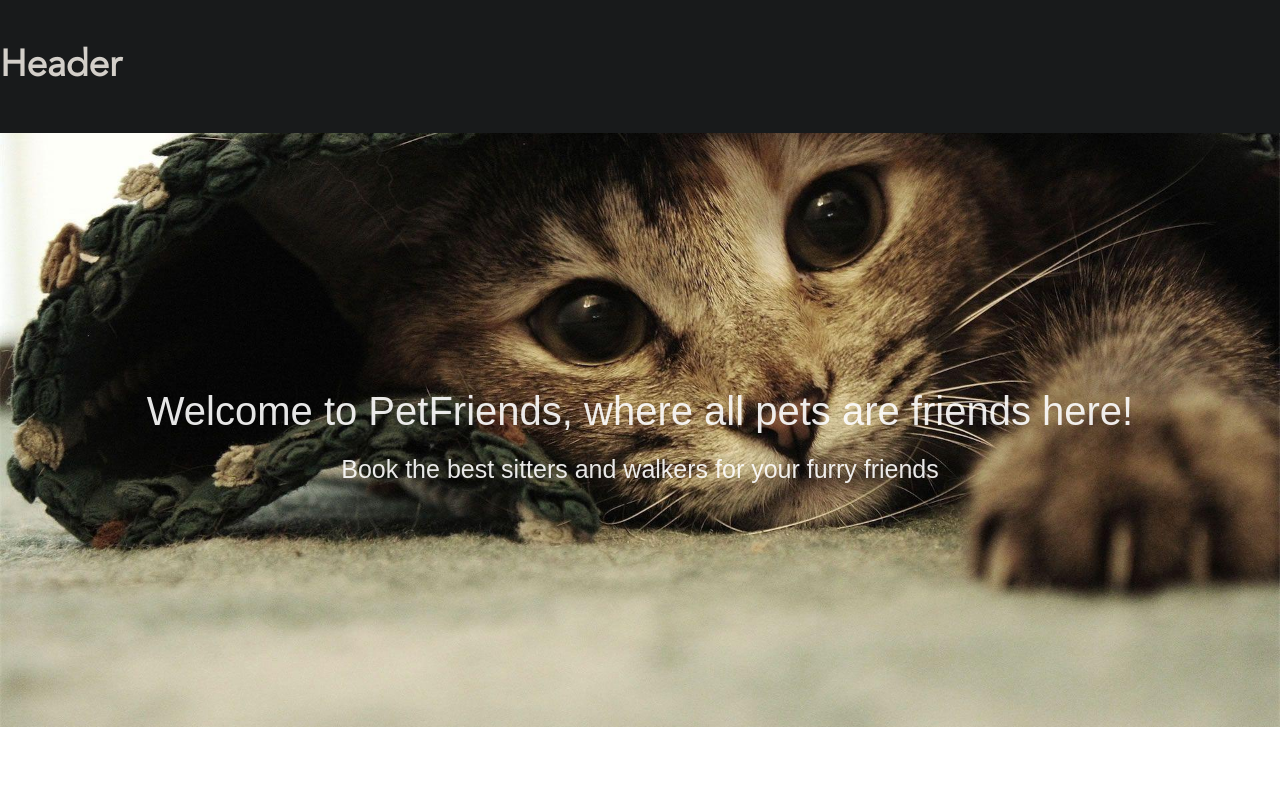
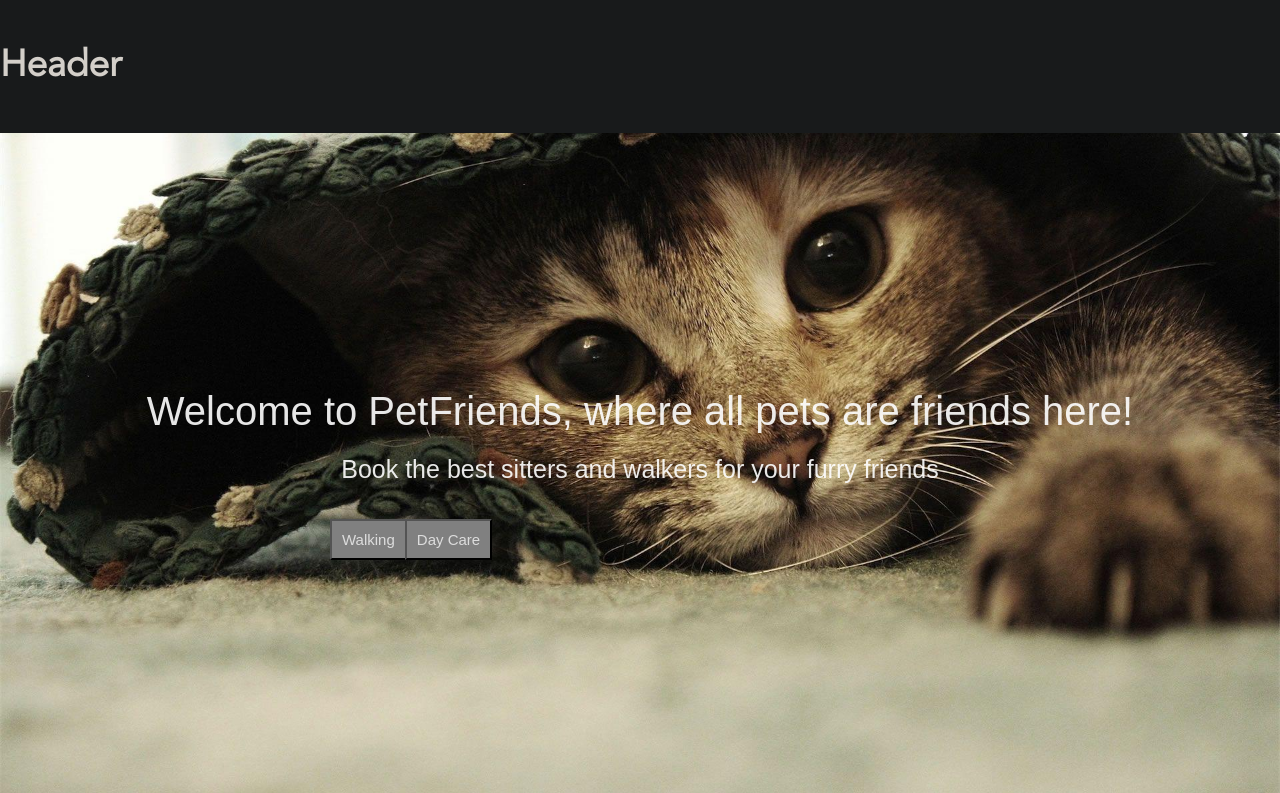
Before and after one commit to T0M1X/pets, a React (Create React App) app: page / in a window 1280 px wide. Shown: the top 793 px of the page. Built offline with nearby package versions, Linux system fonts and the light colour scheme.

Commit message:
started adding buttons, working on css

```diff
--- a/src/App.js
+++ b/src/App.js
@@ -1,26 +1,25 @@
 import Header from "./components/Header";
 import Footer from "./components/Footer";
-import {Container} from "./components/styles/Container.styled"
-import { ThemeProvider } from 'styled-components'
-import GlobalStyles from './components/styles/Global'
-import { BrowserRouter as Router, Route, Routes } from 'react-router-dom';
-import MainPageWrapper from './components/styles/MainPage.styled'
-import pawPrint from './images/pawPrint.png'
-import housePrint from './images/housePrint.png'
-import rainbowPrint from './images/rainbowPrint.png'
-import petCat from './images/petCat.png'
-import petDog from './images/dogHappy.jpeg' // put images in pub
-import petCat2 from './images/petCat2.jpeg'
-
+import { Container } from "./components/styles/Container.styled";
+import { ThemeProvider } from "styled-components";
+import GlobalStyles from "./components/styles/Global";
+import { BrowserRouter as Router, Route, Routes } from "react-router-dom";
+import MainPageWrapper from "./components/styles/MainPage.styled";
+import pawPrint from "./images/pawPrint.png";
+import housePrint from "./images/housePrint.png";
+import rainbowPrint from "./images/rainbowPrint.png";
+import petCat from "./images/petCat.png";
+import petDog from "./images/dogHappy.jpeg"; // put images in pub
+import petCat2 from "./images/petCat2.jpeg";
 
 const theme = {
   colors: {
-    header: 'rgb(24,26,27)',
-    body: 'rgb(200,200,200)',
-    footer: 'rgb(24,26,27)',
+    header: "rgb(24,26,27)",
+    body: "rgb(200,200,200)",
+    footer: "rgb(24,26,27)",
   },
-  mobile: '768px',
-}
+  mobile: "768px",
+};
 
 function App() {
   return (
@@ -37,48 +36,66 @@ function App() {
                   <Container>
                     <div>
                       {/* get buttons to link to page */}
-                  <p className='blankText'>l</p>
-                  <p className='blankText'>l</p>
-                  <p className='blankText'>l</p>
-                  <p className='blankText'>l</p>
-                  <p className='blankText'>l</p>
-                  <p className='openingText'>Welcome to PetFriends, where all pets are friends here!</p>
-                  <p className='underlyingText'>Book the best sitters and walkers for your furry friends</p>
-                  <p className='blankText'>l</p>
-                  <p className='blankText'>l</p>
-                  <p className='blankText'>l</p>
-                  <p className='blankText'>l</p>
-                  <p className='blankText'>l</p>
+                      <p className="blankText">l</p>
+                      <p className="blankText">l</p>
+                      <p className="blankText">l</p>
+                      <p className="blankText">l</p>
+                      <p className="blankText">l</p>
+                      <p className="openingText">
+                        Welcome to PetFriends, where all pets are friends here!
+                      </p>
+                      <p className="underlyingText">
+                        Book the best sitters and walkers for your furry friends
+                      </p>
+                      {/*buttons will go here*/}
+                      <div className="button-group">
+                        <button>Walking</button>
+                        <button>Day Care</button>
+                      </div>
+                      <p className="blankText">l</p>
+                      <p className="blankText">l</p>
+                      <p className="blankText">l</p>
+                      <p className="blankText">l</p>
+                      <p className="blankText">l</p>
                     </div>
                   </Container>
                   <MainPageWrapper>
-
-                <h2 className='infoTitle'>Services for every pet</h2>
-                <div className='grid'>
-                  <img className='petCat' src={petCat} ></img>
-                  <img className='petDog' src={petDog} ></img>
+                    <h2 className="infoTitle">Services for every pet</h2>
+                    <div className="grid">
+                      <img className="petCat" src={petCat}></img>
+                      <img className="petDog" src={petDog}></img>
                       <p>Here are some of our satisfied customers!</p>
                     </div>
-                 <div className='infoDivs'>
-                  <img className = 'pawImg' src={pawPrint}></img>
+                    <div className="infoDivs">
+                      <img className="pawImg" src={pawPrint}></img>
                       <h4>Walking</h4>
-                  <p>We will walk your pet near your area or where ever you feel like! Perfect for your pet to stretch its legs, or wings; whatever they would like.</p>
+                      <p>
+                        We will walk your pet near your area or where ever you
+                        feel like! Perfect for your pet to stretch its legs, or
+                        wings; whatever they would like.
+                      </p>
                     </div>
-                <div className='infoDivs'>
-                    <img className = 'houseImg' src={housePrint}></img>
+                    <div className="infoDivs">
+                      <img className="houseImg" src={housePrint}></img>
                       <h4>Drop-in</h4>
-                    <p>Your pet visits your sitter's home to take care, play, feed and have fun with them! </p>
+                      <p>
+                        Your pet visits your sitter's home to take care, play,
+                        feed and have fun with them!{" "}
+                      </p>
                     </div>
-                <div className='infoDivs'>
-                  <img className = 'rainbowImg' src={rainbowPrint}></img>
+                    <div className="infoDivs">
+                      <img className="rainbowImg" src={rainbowPrint}></img>
                       <h4>Day Care</h4>
-                  <p>Your sitter takes care of your pets and home, giving your furry friends all the attention and love they need without leaving the home.</p>
+                      <p>
+                        Your sitter takes care of your pets and home, giving
+                        your furry friends all the attention and love they need
+                        without leaving the home.
+                      </p>
                     </div>
-
                   </MainPageWrapper>
-
                 </>
-            }/>
+              }
+            />
           </Routes>
           <Footer />
         </>
--- a/src/components/styles/Container.styled.js
+++ b/src/components/styles/Container.styled.js
@@ -1,13 +1,12 @@
-import styled from 'styled-components';
+import styled from "styled-components";
 
 export const Container = styled.div`
-
   background-image: url(cats.jpg);
   background-position: center;
   background-repeat: no-repeat;
-    background-size: cover!important;
+  background-size: cover !important;
 
-    p{
+  p {
     padding: 10px;
   }
 
@@ -15,18 +14,45 @@ export const Container = styled.div`
     opacity: 0;
   }
 
-    .openingText{
+  .openingText {
     text-align: center;
     color: white;
-        font-size:40px;
-
+    font-size: 40px;
   }
 
-    .underlyingText{
+  .underlyingText {
     text-align: center;
     color: white;
-        font-size:25px;
+    font-size: 25px;
     padding: 0px;
+  }
 
+  .button-group button {
+    display: inline-block;
+    background-color: grey;
+    color: gainsboro;
+    float: left;
+    margin-top: 20px;
+    padding-top: 10px;
+    padding-bottom: 10px;
+    padding-left: 10px;
+    padding-right: 10px;
+    font-size: 15px;
   }
-`
+
+  .button-group {
+    margin: auto;
+    padding: 10px;
+    width: 50%;
+  }
+
+  .button-group button:not(:last-child) {
+    border-right: none;
+  }
+
+  .button-group:after {
+    content: "";
+    clear: both;
+    display: table;
+  }
+`;
```
Also changed, not shown: src/components/styles/MainPage.styled.js (+2 -8 lines). Lines whose indentation alone changed are shown as unchanged.
